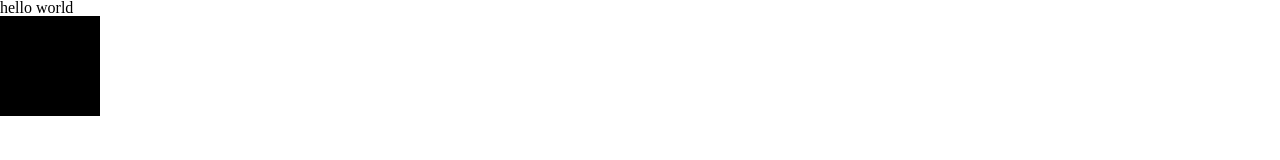
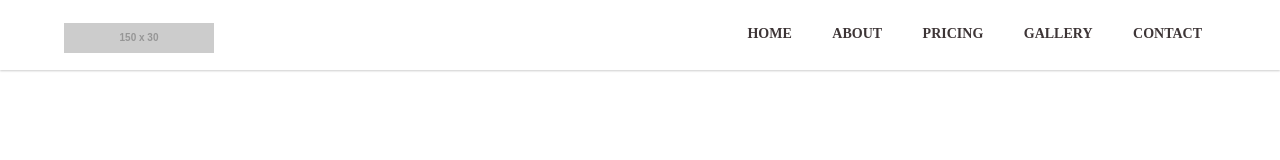
Before and after one commit to takashi-yamamoto/navigation, a website: page index.html in a window 1280 px wide. Drawn offline with nearby package versions, Linux system fonts and the light colour scheme; placeholder pictures from the web are drawn by us.

Commit message:
navigation01.0

```diff
--- a/index.html
+++ b/index.html
@@ -9,7 +9,25 @@
 
 </head>
 <body>
-  <h1>hello world</h1>
-  <div class="box"></div>
+  <header class="main-header">
+		<div class="main-header_logo"><a href="#0"><img src="http://placehold.jp/150x30.png?text=Logo" alt="Logo"></a></div>
+
+		<nav class="main-nav js-main-nav">
+			<ul class="main-nav_list">
+				<li><a href="#0">Home</a></li>
+				<li><a href="#0">About</a></li>
+				<li><a href="#0">Pricing</a></li>
+				<li><a href="#0">Gallery</a></li>
+				<li><a href="#0">Contact</a></li>
+			</ul>
+		</nav>
+  </header>
+
+	<script
+  src="https://code.jquery.com/jquery-3.3.1.min.js"
+  integrity="sha256-FgpCb/KJQlLNfOu91ta32o/NMZxltwRo8QtmkMRdAu8="
+	crossorigin="anonymous"></script>
+	<script src="js/common.js"></script>
+
 </body>
 </html>
--- /dev/null
+++ b/js/common.js
@@ -0,0 +1,5 @@
+$(function() {
+  $('.js-main-nav').on('click', function() {
+      $('.main-nav_list').toggleClass('is-active');
+  });
+});
--- a/package.json
+++ b/package.json
@@ -1,7 +1,7 @@
 {
-  "name": "gulpInfo",
+  "name": "navigation",
   "version": "1.0.0",
-  "description": "制作初期設定file",
+  "description": "navigationfile",
   "main": "index.js",
   "scripts": {
     "test": "echo \"Error: no test specified\" && exit 1"
--- a/sass/style.scss
+++ b/sass/style.scss
@@ -2,27 +2,108 @@
 
 @import "_reset";
 
-#wrapper {
-  width:100%;
-  p{
-    width: 200px;
-    margin: 0;
-    padding: 0;
+html {
+  font-size: 62.5%;
+}
+a {
+  text-decoration: none;
+}
+
+.main-header {
+  position: fixed;
+  top: 0;
+  left: 0;
+  width: 100%;
+  height: 54px;
+  background: rgba(255, 255, 255, 0.95);
+  box-shadow: 0 1px 2px rgba(0, 0, 0, 0.2);
+  z-index: 3;
+  &:after {
+    content: "";
+    display: table;
+    clear: both;
   }
 }
-.box {
-  width: 100px; height: 100px; background: #000; cursor: pointer; transition: all 300ms ease;
+.main-header_logo {
+  float: left;
+  margin: 13px 0 0 5%;
+  img {
+    display: block;
+  }
 }
-.box:hover {
-  background: #ccc; width: 300px;
+
+@media only screen and (min-width: 768px) {
+.main-header {
+  height: 70px;
 }
-a {
-  display: flex;
+.main-header_logo {
+  margin: 23px 0 0 5%;
 }
-/*
-*汎用
-*/
-a.imgov:hover img {
-  filter:alpha(opacity=75);
-  opacity: 0.75;
 }
+
+.main-nav {
+  float: right;
+  margin-right: 5%;
+  width: 44px;
+  height: 100%;
+  background: url("../img/cd-icon-menu.svg") no-repeat center center;
+  background-size: 44px 44px;
+  cursor: pointer;
+}
+.main-nav_list {
+  position: absolute;
+  top: 0;
+  left: 0;
+  width: 100%;
+  transform: translateY(-100%);
+  a {
+    display: block;
+    height: 50px;
+    line-height: 50px;
+    padding-left: 5%;
+    background: #2F292a;
+    border-top: 1px solid #453c3d;
+    color: #8e7d7f;
+  }
+}
+.main-nav_list.is-active {
+  transform: translateY(50px);
+}
+
+@media only screen and (min-width: 768px){
+.main-nav {
+  width: auto;
+  height: auto;
+  background: none;
+  cursor: auto;
+}
+.main-nav_list {
+  position: static;
+  width: auto;
+  transform: translateY(0);
+  line-height: 70px;
+  li {
+    display: inline-block;
+    margin-left: 1em;
+  }
+  a {
+    display: inline-block;
+    height: auto;
+    line-height: normal;
+    background: transparent;
+    padding: .6em 1em;
+    border-top: none;
+    color: #3d3536;
+    text-transform: uppercase;
+    font-weight: bold;
+    font-size: 1.4rem;
+    &:hover {
+      color: #99a478;
+    }
+  }
+}
+.main-nav_list.is-active {
+  transform: translateY(0);
+}
+
+}
```
Also changed, not shown: README.md, css/style.css, img/cd-icon-menu.svg (added), 1 other file.
